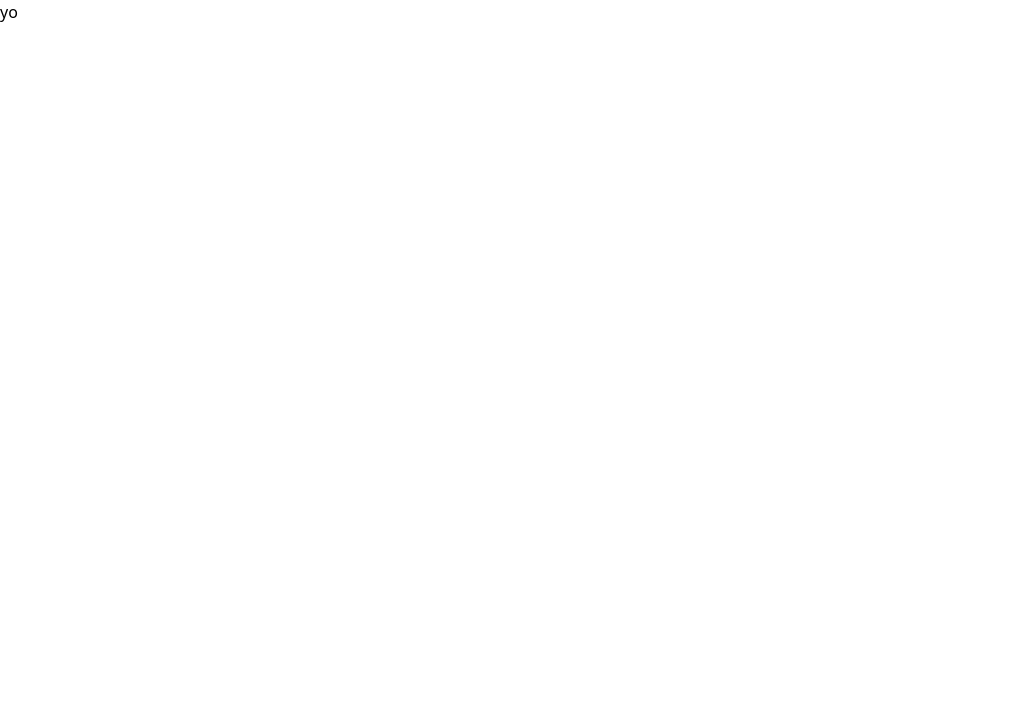
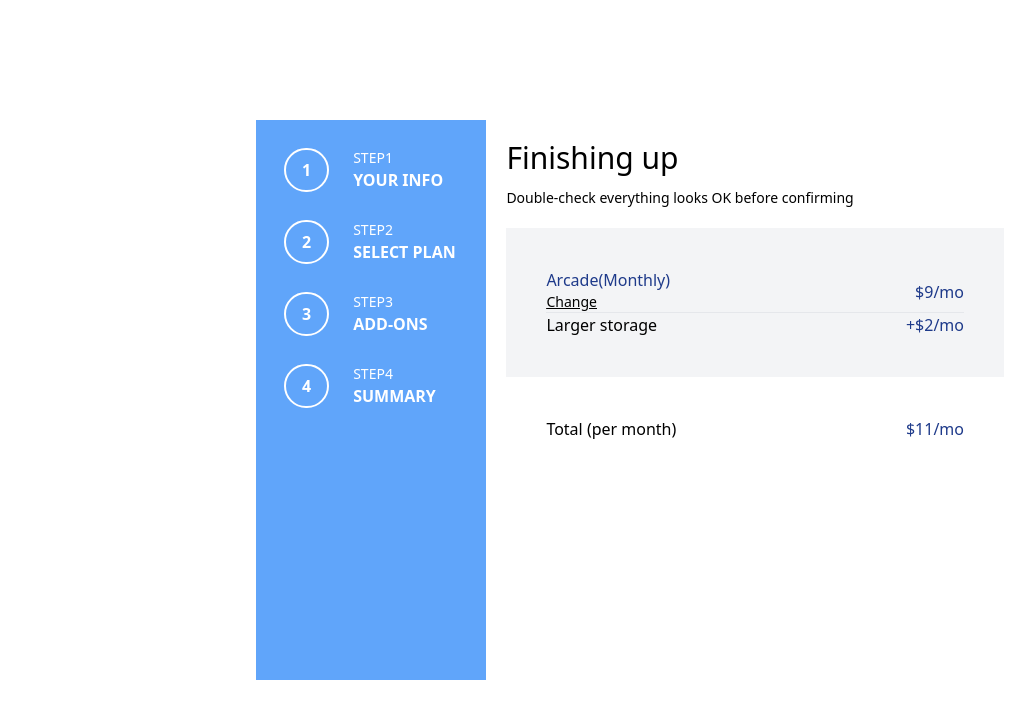
Before and after one commit to yassine1606/Idriss_Yassine_duo, a React (Create React App) app: page / in a window 1280 px wide. Shown: the top 718 px of the page, without its empty margins (0-1027 px from the left). Built offline with nearby package versions, Linux system fonts and the light colour scheme.

Commit message:
Plus ou Moins

```diff
--- a/src/App.js
+++ b/src/App.js
@@ -5,7 +5,6 @@ function App() {
   return (
     <div className='App'>
       <Idriss />
-      yo
     </div>
   );
 }
--- /dev/null
+++ b/src/components/Idriss/Adil/Adil.js
@@ -0,0 +1,46 @@
+import React from 'react'
+
+export const Adil = () => {
+  return (
+    <div className='p-5'>
+      <div className='text-3xl mb-3'>
+        Finishing up
+      </div>
+      <div className='text-sm mb-5'>
+        Double-check everything looks OK before confirming
+      </div>
+      <div className='bg-gray-100 p-10'>
+      <div className='flex justify-between'>
+        <div>
+          <div className='text-blue-900 flex flex-col'>
+            Arcade(Monthly)
+          </div>
+          <div className='text-sm text-decoration-line: underline'>
+            <a href="">Change</a>
+          </div>
+        </div>
+        <div className='text-blue-900 mt-3'>
+          $9/mo
+        </div>
+      </div>
+      <hr/>
+      <div className='flex justify-between  '>
+        <div>
+          Larger storage
+        </div>
+        <div className='text-blue-900'>
+          +$2/mo
+        </div>
+      </div>
+      </div>
+      <div className='flex justify-between p-10'>
+        <div>
+          Total (per month)
+        </div>
+        <div className='text-blue-900'>
+          $11/mo
+        </div>
+      </div>
+    </div>
+  )
+}
--- a/src/components/Idriss/Idriss.js
+++ b/src/components/Idriss/Idriss.js
@@ -1,10 +1,49 @@
-import './_idriss.scss'
+import { useState } from "react"
+import { Adil } from "./Adil/Adil"
 
 function Idriss() {
 
-  return(
+//state
+  const [nav] = useState([
+    {nb:1, step:"step1", titre:"Your info"},
+    {nb:2, step:"step2", titre:"Select Plan"},
+    {nb:3, step:"step3", titre:"add-ons"},
+    {nb:4, step:"step4", titre:"summary"}
+  ])
+
+
+
+//Function
+  return (
     <div className="Idriss">
+      <div className="w-full h-screen flex justify-center items-center ">
+        <div className="w-[60%] h-[70%] flex">
 
+          <div className="bg-blue-400 p-7 w-[30%]">
+            <ul>
+            {nav.map((donnees) => (
+              <li className="flex text-white mb-7">
+                <div className="mr-6 px-4 flex justify-center items-center rounded-full border-2 border-white font-bold">{donnees.nb}</div>
+                <div className="uppercase">
+                  <div className="font-light text-sm">{donnees.step}</div>
+                  <div className="font-bold" >{donnees.titre}</div>
+                </div>
+              </li>
+            ))}
+
+
+            </ul>
+          </div>
+
+          <div className="w-[70%]">
+
+
+              <Adil/>
+
+          </div>
+
+        </div>
+      </div>
     </div>
   )
 
```
